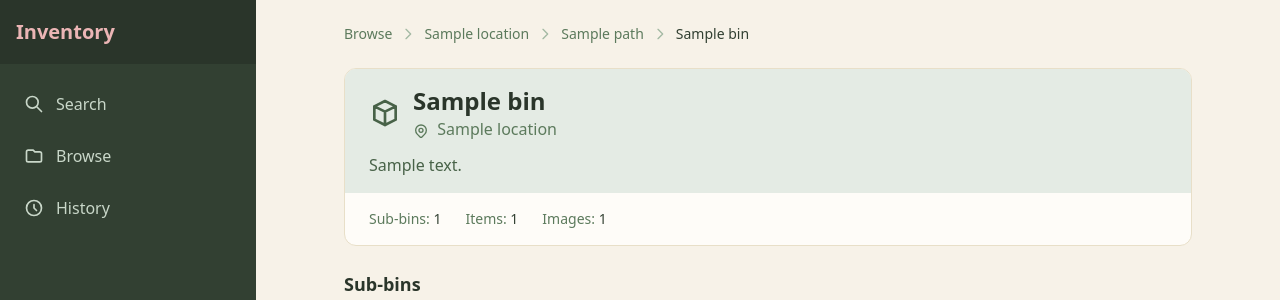
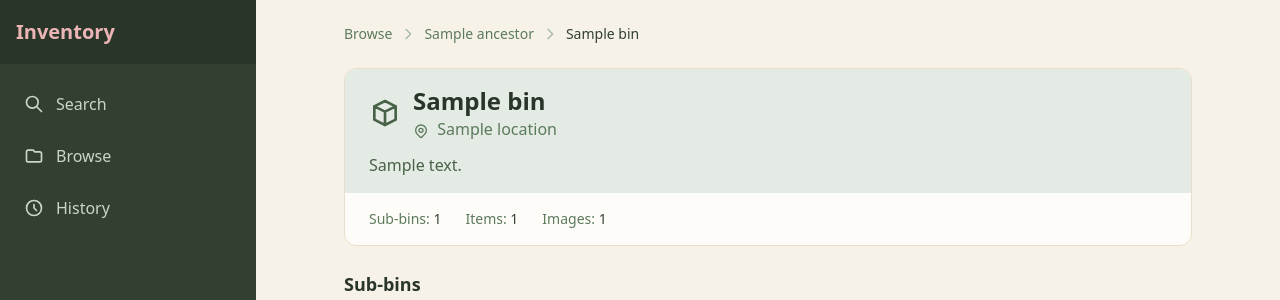
Before and after one commit to rmaxseiner/protea, a FastAPI app: template src/inventory_mcp/web/templates/bin.html in a window 1280 px wide. Shown: the top 300 px of the page. Run offline with FastAPI, Linux system fonts and the light colour scheme; the template is opened without the code that fills it: most values are stand-ins (such as "Sample title", 1, 10 or a date in 2020); grey boxes marked "Sample" are stand-in pictures; parts of the project's set-up code (start-up, migrations or seed data) failed here and were passed over; some libraries are stand-ins or nearby versions.

Commit message:
Add clickable breadcrumb navigation to bin detail page
- Move BinPathPart model before BinDetail in models.py
- Add ancestors field to BinDetail with BinPathPart objects
- Update get_bin() to populate ancestors with location and parent bins
- Update bin.html template to render clickable breadcrumb links
- Location links to /browse, bins link to /browse/bin/{id}

Co-Authored-By: Claude Opus 4.5 <noreply@anthropic.com>

```diff
--- a/src/inventory_mcp/web/templates/bin.html
+++ b/src/inventory_mcp/web/templates/bin.html
@@ -8,21 +8,19 @@
     <nav class="mb-6">
         <ol class="flex items-center flex-wrap text-sm">
             <li class="flex items-center">
-                <a href="/browse" class="text-fynbos-500 hover:text-protea-600">Browse</a>
+                <a href="/browse" class="text-fynbos-500 hover:text-protea-600 hover:underline">Browse</a>
             </li>
             {% if bin %}
+            {% for ancestor in bin.ancestors %}
             <li class="flex items-center">
                 <svg class="w-4 h-4 mx-2 text-fynbos-300" fill="none" stroke="currentColor" viewBox="0 0 24 24">
                     <path stroke-linecap="round" stroke-linejoin="round" stroke-width="2" d="M9 5l7 7-7 7"/>
                 </svg>
-                <span class="text-fynbos-500">{{ bin.location.name }}</span>
-            </li>
-            {% for ancestor_name in bin.path %}
-            <li class="flex items-center">
-                <svg class="w-4 h-4 mx-2 text-fynbos-300" fill="none" stroke="currentColor" viewBox="0 0 24 24">
-                    <path stroke-linecap="round" stroke-linejoin="round" stroke-width="2" d="M9 5l7 7-7 7"/>
-                </svg>
-                <span class="text-fynbos-500">{{ ancestor_name }}</span>
+                {% if ancestor.type == "location" %}
+                <a href="/browse" class="text-fynbos-500 hover:text-protea-600 hover:underline">{{ ancestor.name }}</a>
+                {% else %}
+                <a href="/browse/bin/{{ ancestor.id }}" class="text-fynbos-500 hover:text-protea-600 hover:underline">{{ ancestor.name }}</a>
+                {% endif %}
             </li>
             {% endfor %}
             <li class="flex items-center">
```
Also changed, not shown: src/inventory_mcp/db/models.py (+9 -8 lines), src/inventory_mcp/tools/bins.py (+9 -2 lines).
